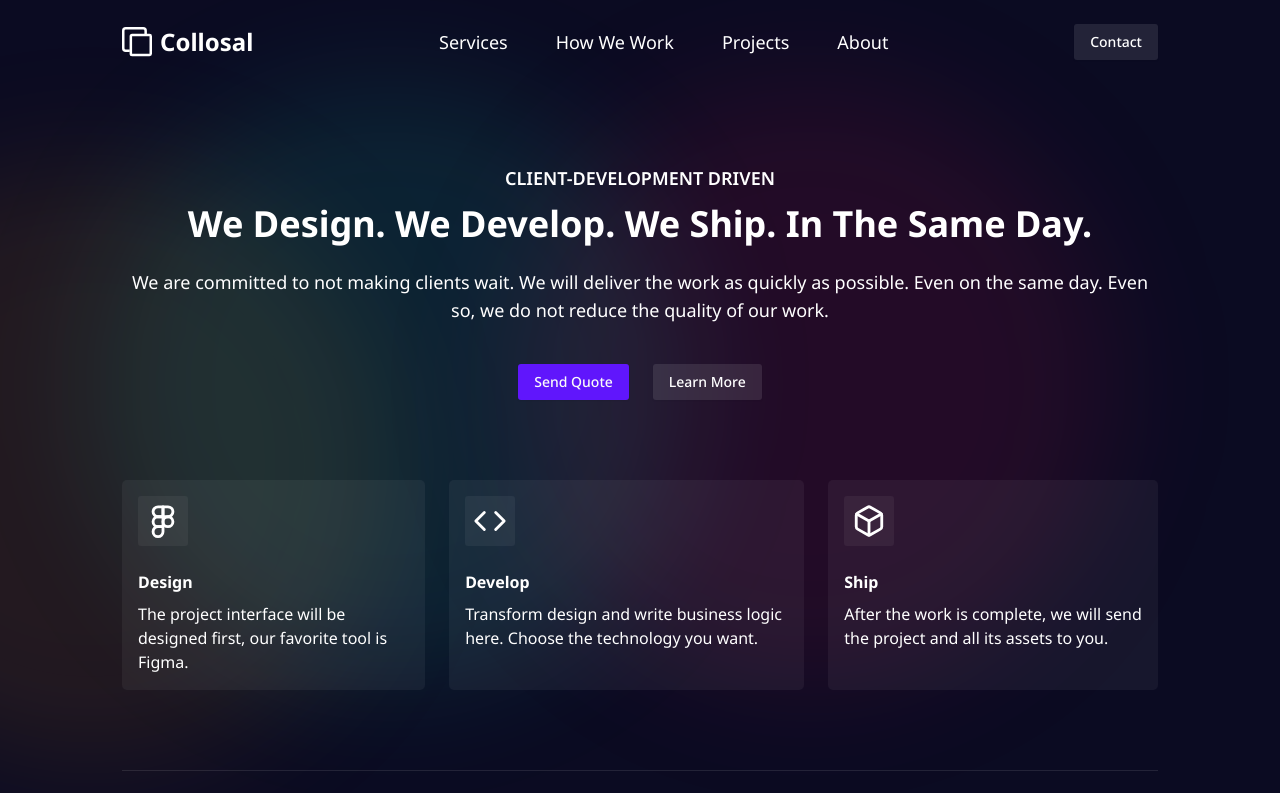
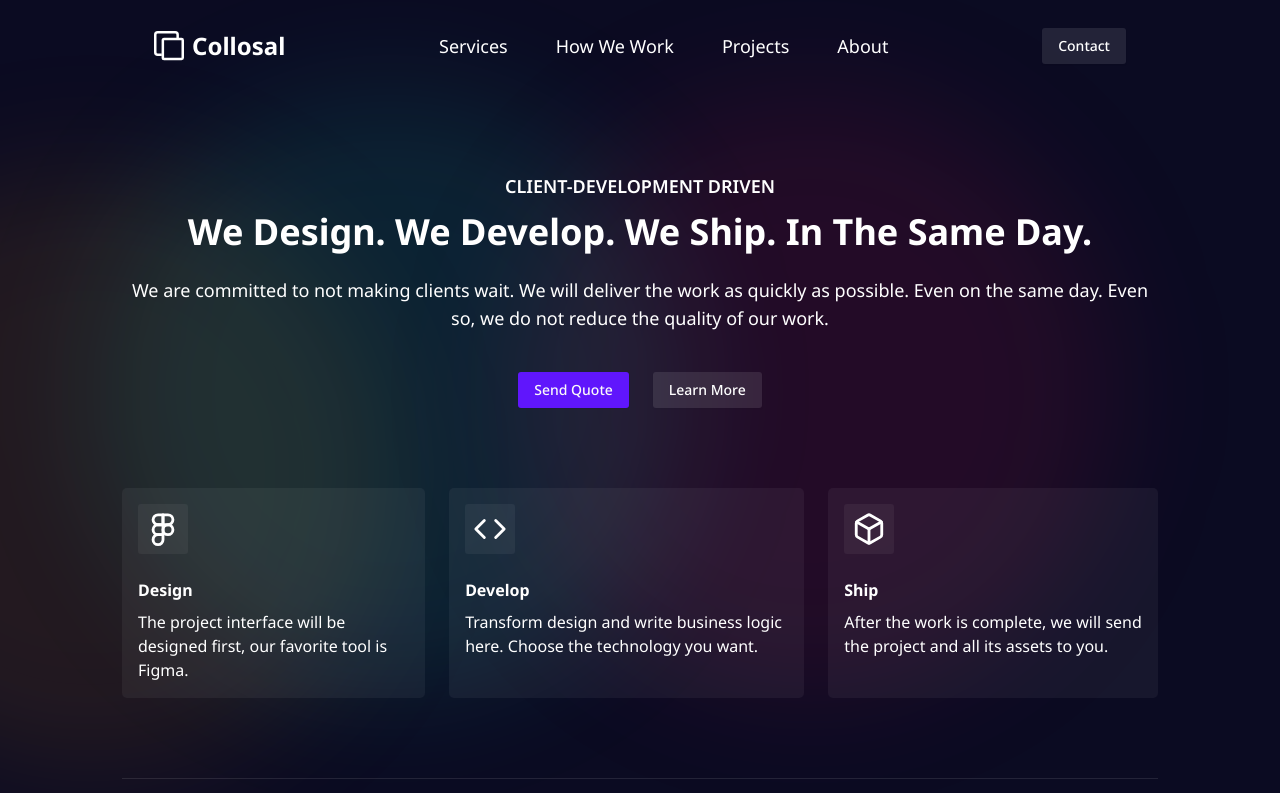
Before and after one commit to evanazhr/collosal-landing-page, a Next.js app: page / in a window 1280 px wide. Shown: the top 793 px of the page. Built offline with nearby package versions, Linux system fonts and the light colour scheme.

Commit message:
fix : complete navbar

```diff
--- a/src/components/Navbar.tsx
+++ b/src/components/Navbar.tsx
@@ -2,47 +2,52 @@
 
 import Image from "next/image";
 import Link from "next/link";
-
-import { useEffect, useState } from "react";
-
+import { useEffect, useState, useRef } from "react"; // Tambahkan useRef
 import { Button } from "@/components/ui/button";
 import { Menu } from "lucide-react";
 
 export default function Navbar() {
   const [scrollY, setScrollY] = useState(0);
-  const [isOpen, setIsOpen] = useState(false)
+  const [isOpen, setIsOpen] = useState(false);
+
+  const navRef = useRef<HTMLDivElement>(null);
 
   useEffect(() => {
-    window.addEventListener("scroll", () => {
-      setScrollY(window.scrollY);
-    });
-  });
+    const handleScroll = () => setScrollY(window.scrollY);
+    window.addEventListener("scroll", handleScroll);
+
+    const handleClickOutside = (event: MouseEvent) => {
+      if (
+        isOpen &&
+        navRef.current &&
+        !navRef.current.contains(event.target as Node)
+      ) {
+        setIsOpen(false);
+      }
+    };
+
+    document.addEventListener("mousedown", handleClickOutside);
+
+    return () => {
+      window.removeEventListener("scroll", handleScroll);
+      document.removeEventListener("mousedown", handleClickOutside);
+    };
+  }, [isOpen]);
 
   const NavItems = [
-    {
-      name: "Services",
-      url: "/Services",
-    },
-    {
-      name: "How We Work",
-      url: "/HowWeWork",
-    },
-    {
-      name: "Projects",
-      url: "/Projects",
-    },
-    {
-      name: "About",
-      url: "/About",
-    },
+    { name: "Services", url: "/services" },
+    { name: "How We Work", url: "/how-we-work" },
+    { name: "Projects", url: "/projects" },
+    { name: "About", url: "/about" },
   ];
 
   return (
     <div
-      className={`${scrollY > 80 ? " top-2 sticky mx-auto" : ""} max-w-[1100px] z-50 mx-auto duration-500 w-full px-4 md:px-8`}
+      ref={navRef}
+      className={`${scrollY > 80 ? " top-2 sticky mx-auto" : ""} max-w-[1100px] z-50 mx-auto duration-500 w-full px-4 md:px-16`}
     >
       <div
-        className={`${scrollY > 80 ? "bg-light backdrop-blur-md px-4 rounded-[5px]" : ""} ${isOpen ? "space-y-6" : "space-y-0"} py-6 flex md:flex-row flex-col justify-between items-start md:items-center `}
+        className={`${scrollY > 80 ? "bg-light backdrop-blur-md px-4 rounded-[5px]" : ""} ${isOpen ? "space-y-6" : "space-y-0"} py-6 flex md:flex-row flex-col justify-between items-start md:items-center md:justify-between `}
       >
         <div className="flex justify-between w-full md:w-fit">
           <Link href={"/"} className="flex gap-2 justify-center items-center">
@@ -62,18 +67,25 @@ export default function Navbar() {
             <Menu className="size-xl" />
           </Button>
         </div>
-
-        <nav className={`${isOpen ? "flex" : "hidden"} flex-col top-20 items-start md:flex md:flex-row  md:items-center justify-center md:gap-12`}>
-          {NavItems.map((item, index) => {
-            return (
-              <Link key={index} href={item.url} className="text-lg">
-                {item.name}
-              </Link>
-            );
-          })}
+        <nav
+          className={`${isOpen ? "flex" : "hidden"} flex-col top-20 gap-4 items-start md:flex-row md:flex md:items-center justify-center md:gap-12`}
+        >
+          {NavItems.map((item, index) => (
+            <Link
+              key={index}
+              href={item.url}
+              onClick={() => setIsOpen(false)} // 4. Tambahan: Tutup saat menu diklik
+              className="relative py-2 text-lg group hover:text-green"
+            >
+              {item.name}
+              <span className="absolute bottom-0 left-0 w-0 h-0.5 bg-green transition-all duration-300 group-hover:w-full"></span>
+            </Link>
+          ))}
         </nav>
-        <div className="hidden md:block">
-          <Button variant={"highlight"}>Contact</Button>
+        <div className={`${isOpen ? "flex" : "hidden"} md:flex`}>
+          <Link href={"/contact"}>
+            <Button variant={"highlight"}>Contact</Button>
+          </Link>
         </div>
       </div>
     </div>
```
